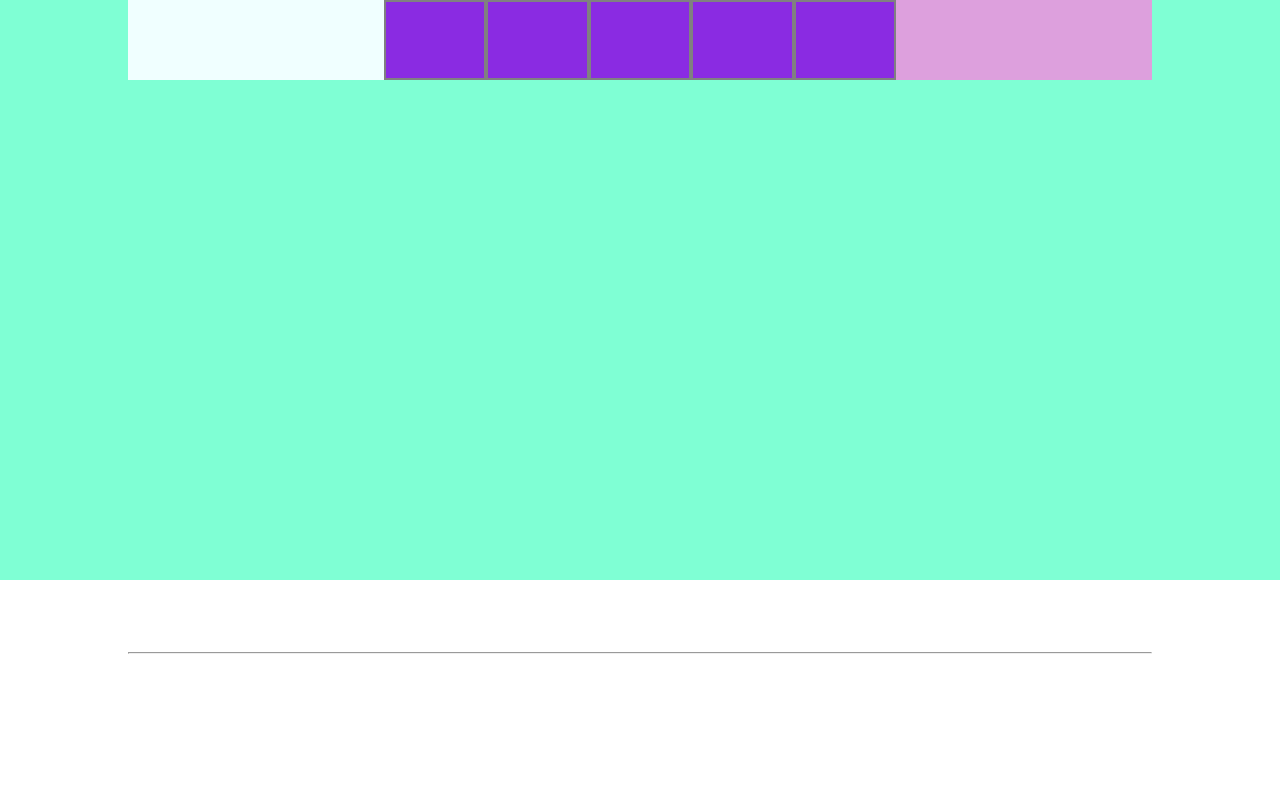
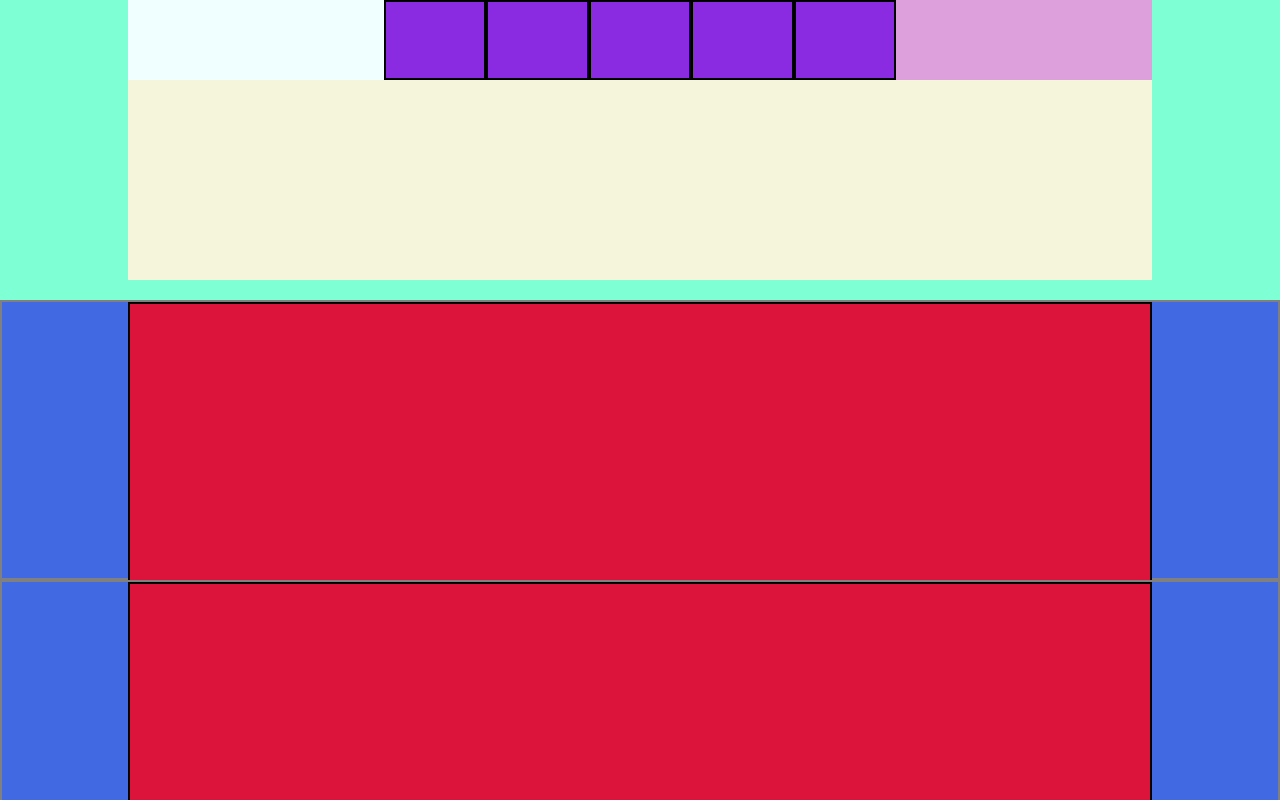
Before and after one commit to FrancescoCauzzi/htmlcss-struttura-discord, a plain HTML site: page index.html in a window 1280 px wide. Shown: the top 800 px of the page. Drawn offline with Linux system fonts and the light colour scheme.

Commit message:
feat: aggiunta altre box a definire le aree

```diff
--- a/css/style.css
+++ b/css/style.css
@@ -1,7 +1,7 @@
 header{
   background-color: aquamarine;
   /* debug */
-  height: 580px;
+  height: 300px;
 }
 
 .centered{
@@ -46,7 +46,7 @@ nav .nav-links ul{
 
 nav .nav-links ul li{
   background-color: blueviolet;
-  border: 2px solid gray;
+  border: 2px solid black;
   /* debug */
   justify-content: center;
   align-items: center;
@@ -60,15 +60,67 @@ nav .log-in{
   width: 25%;
 }
 
+.sec-header{
+  background-color: beige;
+  height: 200px;
+}
+
+.container{
+  background-color: royalblue;
+  border: 2px solid grey;
+  /* debug */
+  width: 100%;
+  height: 280px;
+}
+
+main section.centered{
+  background-color: crimson;
+  border: 2px solid black;
+  /* debug */
+  height: 280px;
+}
+
 ul{
   list-style-type: none;
 
 }
 
+footer{
+  background-color: wheat;
+  border: 2px solid bisque;
+  /* debug */
+  height: 300px;
+}
 
 .footer-divs{
+  border: 2px solid black;
   /* debug */
   width: 20%;
   align-items: stretch;
 
 }
+.footer-top{
+  background-color: antiquewhite;
+  /* debug */
+  height: 80%;
+}
+
+.footer-bottom{
+  background-color: darkgoldenrod;
+  /* debug */
+  height:20%;
+  justify-content: space-between;
+}
+
+.footer-bottom .logo{
+  background-color: aqua;
+  /* debug */
+
+  width: 10%;
+}
+
+.footer-bottom .sign-in{
+  background-color: coral;
+  /* debug */
+  width: 10%;
+}
--- a/index.html
+++ b/index.html
@@ -40,7 +40,7 @@
       </div>
 
     </nav>
-    <section class="sec-header flexbox">
+    <section class="sec-header centered flexbox">
       <h1></h1>
       <p></p>
       <a href="" id="first-mac" class="mac-download button"></a>
@@ -48,6 +48,7 @@
     </section>
   </header>
   <main>
+    <div class="container">
       <section class="centered  flex-box">
         <div id="first-img">
           <img src="" alt="">
@@ -56,6 +57,8 @@
 
         </div>
       </section>
+    </div>
+    <div class="container">
       <section class="centered  flex-box">
 
         <div class="description">
@@ -66,6 +69,8 @@
         </div>
 
       </section>
+    </div>
+    <div class="container">
       <section class="centered  flex-box">
         <div id="third-img">
           <img src="" alt="">
@@ -74,6 +79,8 @@
 
         </div>
       </section>
+    </div>
+    <div class="container">
       <section class="centered  flex-box">
         <div class="description">
 
@@ -86,6 +93,11 @@
         </div>
         <a href="" id="second-mac" class="mac-download button"></a>
       </section>
+    </div>
+
+
+
+
   </main>
   <footer>
     <section class="centered  flex-box footer-top">
```
Lines whose indentation alone changed are shown as unchanged.
